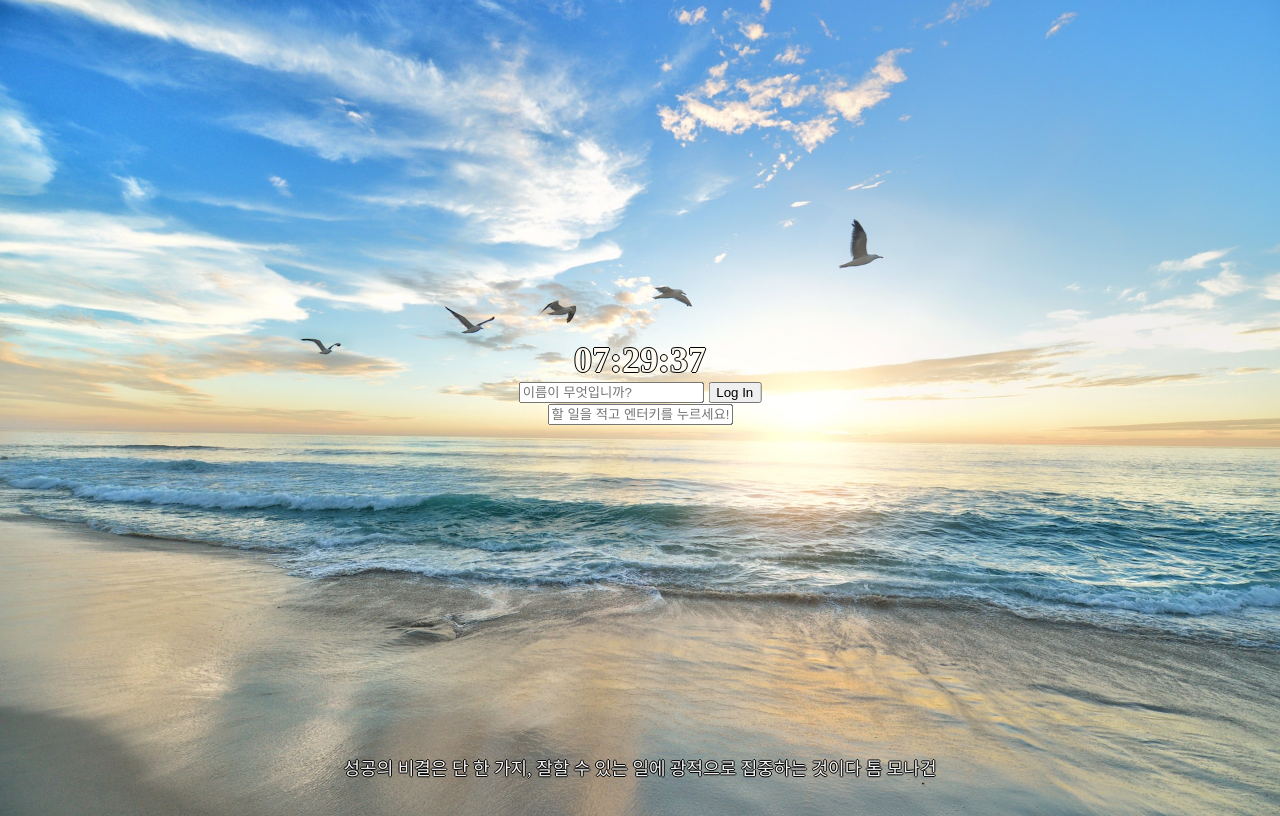
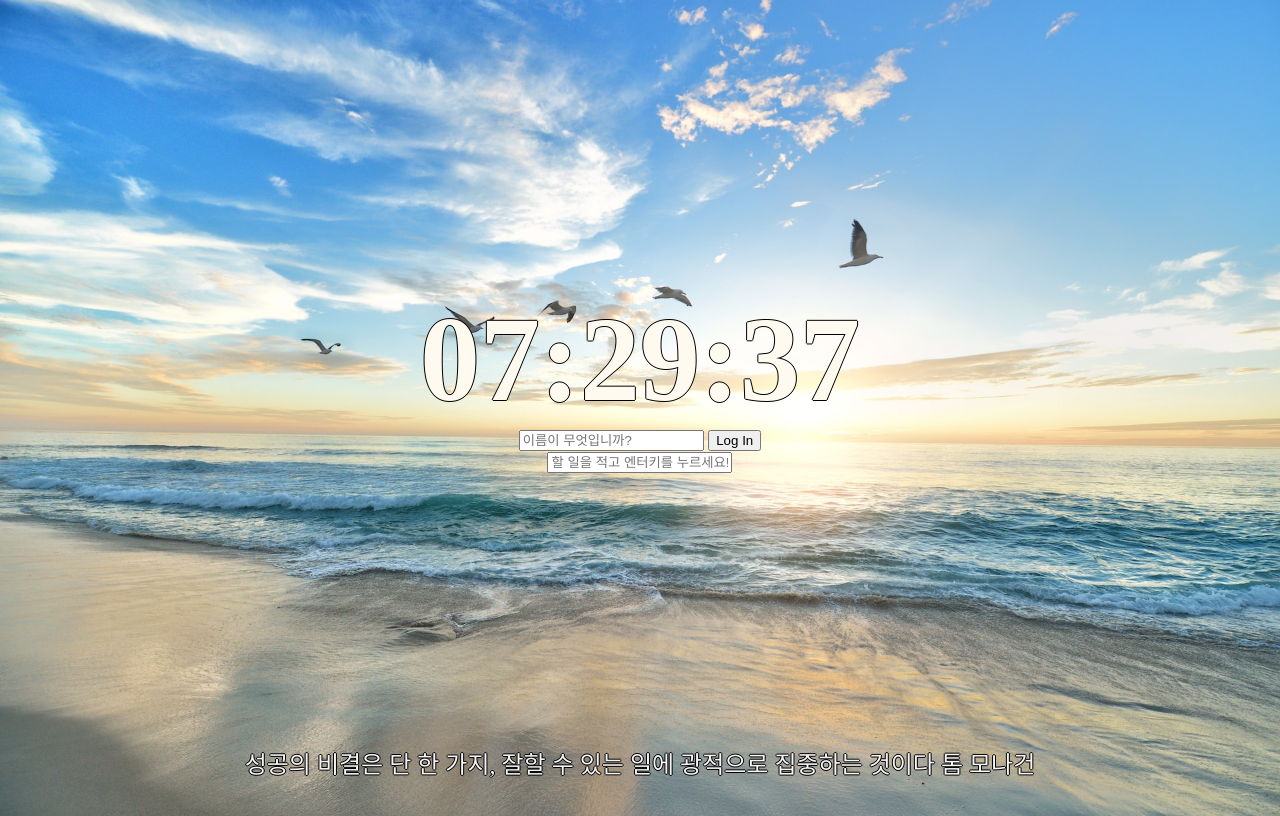
Before and after one commit to sgpirsquare/Momentum, a plain HTML site: page index.html in a window 1280 px wide. Drawn offline with Linux system fonts and the light colour scheme.

Commit message:
Update style.css

```diff
--- a/css/style.css
+++ b/css/style.css
@@ -33,6 +33,7 @@ main {
   #clock {
     margin: 0%;
     padding: 0%;
+    font-size: min(15vh, 15vw);
   }
 
   /* #login-form {
@@ -57,6 +58,7 @@ main {
   left: 50%;
   transform: translateX(-50%);
   text-align: center;
+  font-size: min(3vw, 3vh)
 }
 
 #weather {
```
